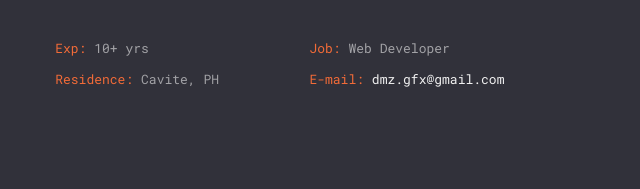
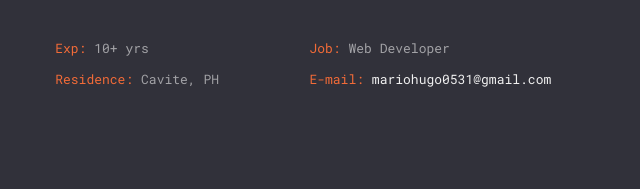
Before and after one commit to jhayrdmz/jhayrdmz.github.io, a plain HTML site: page index.html in a window 1280 px wide. Shown: the part 994-1183 px from the top of the page, 519-1159 px from the left. Drawn offline with nearby package versions, Linux system fonts and the light colour scheme; files whose address does not match are found by name.

Commit message:
fix: update email

```diff
--- a/index.html
+++ b/index.html
@@ -148,7 +148,7 @@
                     class="font-normal text-extra-color">Residence: </strong> Cavite, PH</li>
                 <li class="inline-block align-top w-[32%] mt-[12px] mb-0 mx-0"><strong
                     class="font-normal text-extra-color">E-mail:</strong>
-                  <a href="mailto:dmz.gfx@gmail.com">dmz.gfx@gmail.com</a>
+                  <a href="mailto:mariohugo0531@gmail.com">mariohugo0531@gmail.com</a>
                 </li>
               </ul>
             </div>
```
